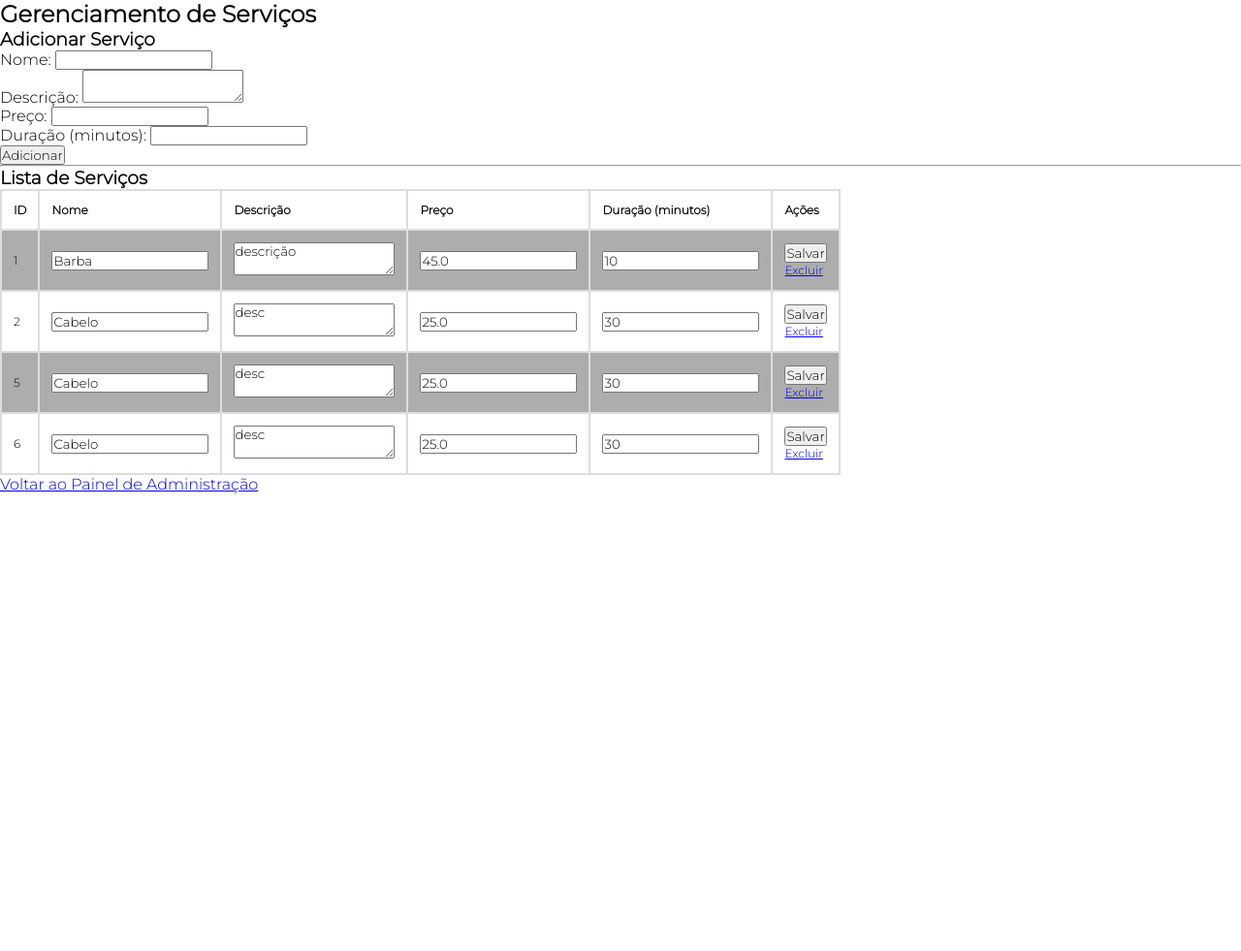
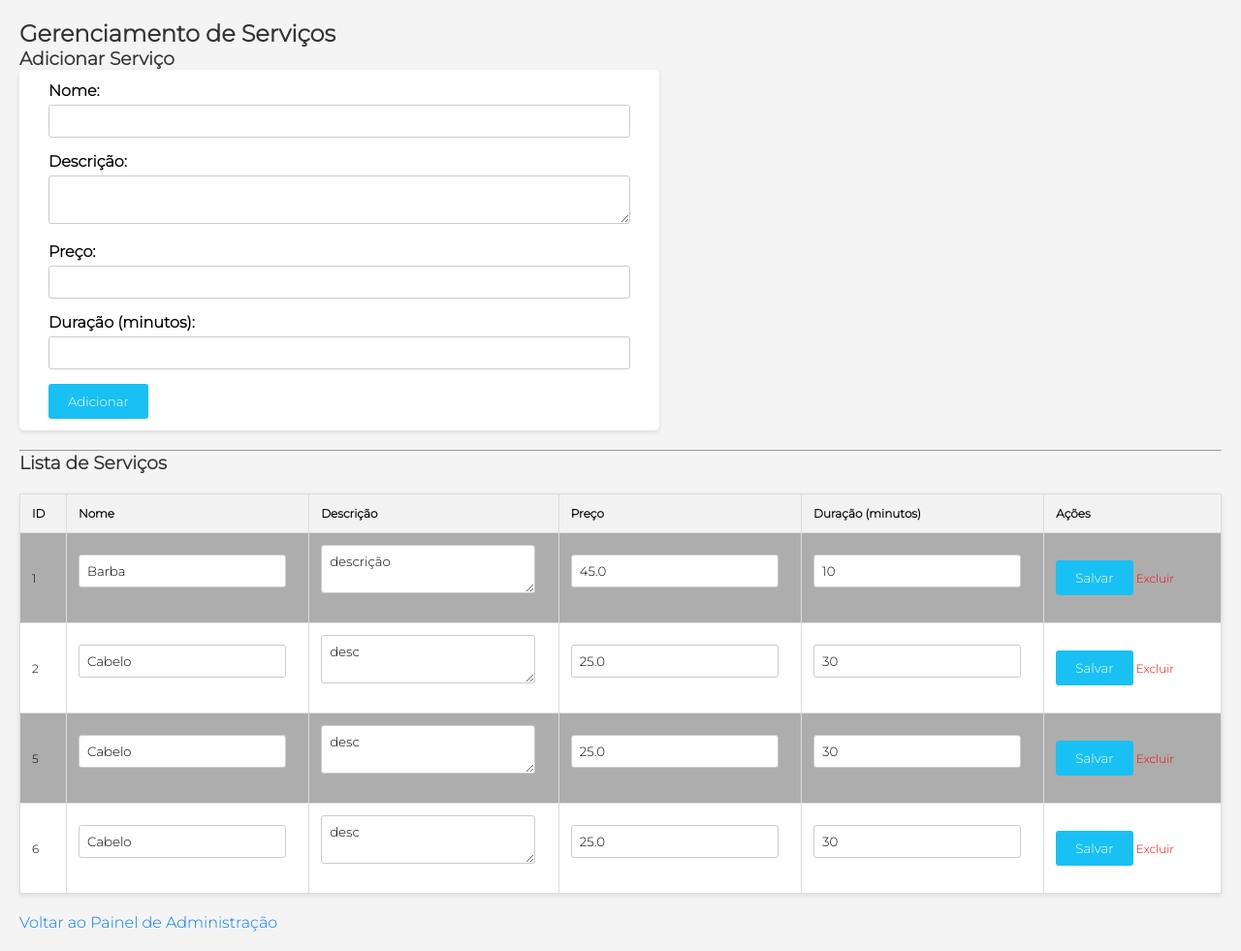
Before and after one commit to santoswentz/barbeariaderua, a Flask app: page /gerenciamentoservicos in a window 1280 px wide. Shown: the whole page at 97% size. Before the commit the page ends 509 px from the top, so only its background shows below. Run offline with Flask 3, Linux system fonts and the light colour scheme; data comes from the database, SQL or seed files in the repository; both versions use the stored data as it was after the commit; tables that the repository leaves empty hold one stand-in row (values such as "Sample post").

Commit message:
CSS de gerenciamento feito

```diff
--- a/static/css/style.css
+++ b/static/css/style.css
@@ -4,6 +4,7 @@
     --cor-secundaria: black;
     --cor-terciaria: #fafafa;
     --cor-quartenaria: #19c0f3;
+    --animacaocor4: #3457f3;
     --animações1: #6b0002;
     --bordas: #fff;
   }
@@ -473,3 +474,102 @@ footer {
 .logins br {
     display: none;
 }
+
+/*gerenciamento*/
+.gerenciamento {
+    /* Estilos globais */
+    font-family: Arial, sans-serif;
+    margin: 0;
+    padding: 20px;
+    background-color: #f4f4f4;
+}
+
+.gerenciamento h2, .gerenciamento h3 {
+    color: #333;
+}
+
+.gerenciamento form {
+    background-color: #fff;
+    padding: 12px 30px;
+    border-radius: 5px;
+    box-shadow: 0 2px 5px rgba(0, 0, 0, 0.1);
+    margin-bottom: 20px;
+    max-width: 600px;
+}
+
+.gerenciamento label {
+    font-weight: bold;
+    margin-bottom: 5px;
+    display: inline-block;
+}
+
+.gerenciamento input,
+.gerenciamento textarea {
+    width: 100%;
+    padding: 8px;
+    margin-bottom: 15px;
+    border: 1px solid #ccc;
+    border-radius: 3px;
+    box-sizing: border-box;
+}
+
+.gerenciamento button {
+    background-color: var(--cor-quartenaria);
+    color: white;
+    padding: 10px 20px;
+    border: none;
+    border-radius: 3px;
+    cursor: pointer;
+}
+
+.gerenciamento button:hover {
+    background-color: #4984c7;
+}
+
+.gerenciamento table {
+    width: 100%;
+    border-collapse: collapse;
+    margin-top: 20px;
+    background-color: #fff;
+    box-shadow: 0 2px 5px rgba(0, 0, 0, 0.1);
+}
+
+.gerenciamento table, .gerenciamento th, .gerenciamento td {
+    border: 1px solid #ddd;
+}
+
+.gerenciamento th, .gerenciamento td {
+    padding: 12px;
+    text-align: left;
+}
+
+.gerenciamento th {
+    background-color: #f2f2f2;
+    font-weight: bold;
+}
+
+.gerenciamento td input[type="text"],
+.gerenciamento td input[type="number"],
+.gerenciamento td textarea {
+    width: 95%;
+}
+
+.gerenciamento a {
+    color: #ff0000;
+    text-decoration: none;
+}
+
+.gerenciamento a:hover {
+    text-decoration: underline;
+}
+
+/* Link de voltar */
+.gerenciamento a[href="/indexadmin"] {
+    display: inline-block;
+    margin-top: 20px;
+    color: #007BFF;
+}
+
+.gerenciamento a[href="/indexadmin"]:hover {
+    text-decoration: underline;
+}
--- a/templates/gerenciamento_agendamentos.html
+++ b/templates/gerenciamento_agendamentos.html
@@ -7,6 +7,7 @@
     <link rel="stylesheet" type="text/css" href="{{ url_for('static', filename='css/style.css') }}">
 </head>
 <body>
+    <div class="gerenciamento">
     <h2>Gerenciamento de Agendamentos</h2>
 
     <!-- Formulário para Adicionar Novo Agendamento -->
@@ -107,5 +108,6 @@
     </table>
 
     <a href="/indexadmin">Voltar ao Painel de Administração</a>
+</div>
 </body>
 </html>
--- a/templates/gerenciamento_equipe.html
+++ b/templates/gerenciamento_equipe.html
@@ -7,6 +7,7 @@
     <link rel="stylesheet" type="text/css" href="{{ url_for('static', filename='css/style.css') }}">
 </head>
 <body>
+    <div class="gerenciamento">
     <h2>Gerenciamento de Equipe</h2>
 
     <!-- Formulário para Adicionar Novo Membro da Equipe -->
@@ -79,5 +80,6 @@
     </table>
 
     <a href="/indexadmin">Voltar ao Painel de Administração</a>
+</div>
 </body>
 </html>
--- a/templates/gerenciamento_servicos.html
+++ b/templates/gerenciamento_servicos.html
@@ -7,6 +7,7 @@
     <link rel="stylesheet" type="text/css" href="{{ url_for('static', filename='css/style.css') }}">
 </head>
 <body>
+    <div class="gerenciamento">
         <h2>Gerenciamento de Serviços</h2>
 
         <!-- Formulário para Adicionar Novo Serviço -->
@@ -68,5 +69,7 @@
         </table>
 
         <a href="/indexadmin">Voltar ao Painel de Administração</a>
+    </div>
 </body>
+
 </html>
--- a/templates/gerenciamento_usuarios.html
+++ b/templates/gerenciamento_usuarios.html
@@ -7,6 +7,8 @@
     <link rel="stylesheet" type="text/css" href="{{ url_for('static', filename='css/style.css') }}">
 </head>
 <body>
+
+    <div class="gerenciamento">
     <h2>Gerenciamento de Usuários</h2>
 
     <!-- Formulário para Adicionar Novo Usuário -->
@@ -81,5 +83,6 @@
     </table>
 
     <a href="/indexadmin">Voltar ao Painel de Administração</a>
+</div>
 </body>
 </html>
```
Also changed, not shown: barbearia.db. Lines whose indentation alone changed are shown as unchanged.
